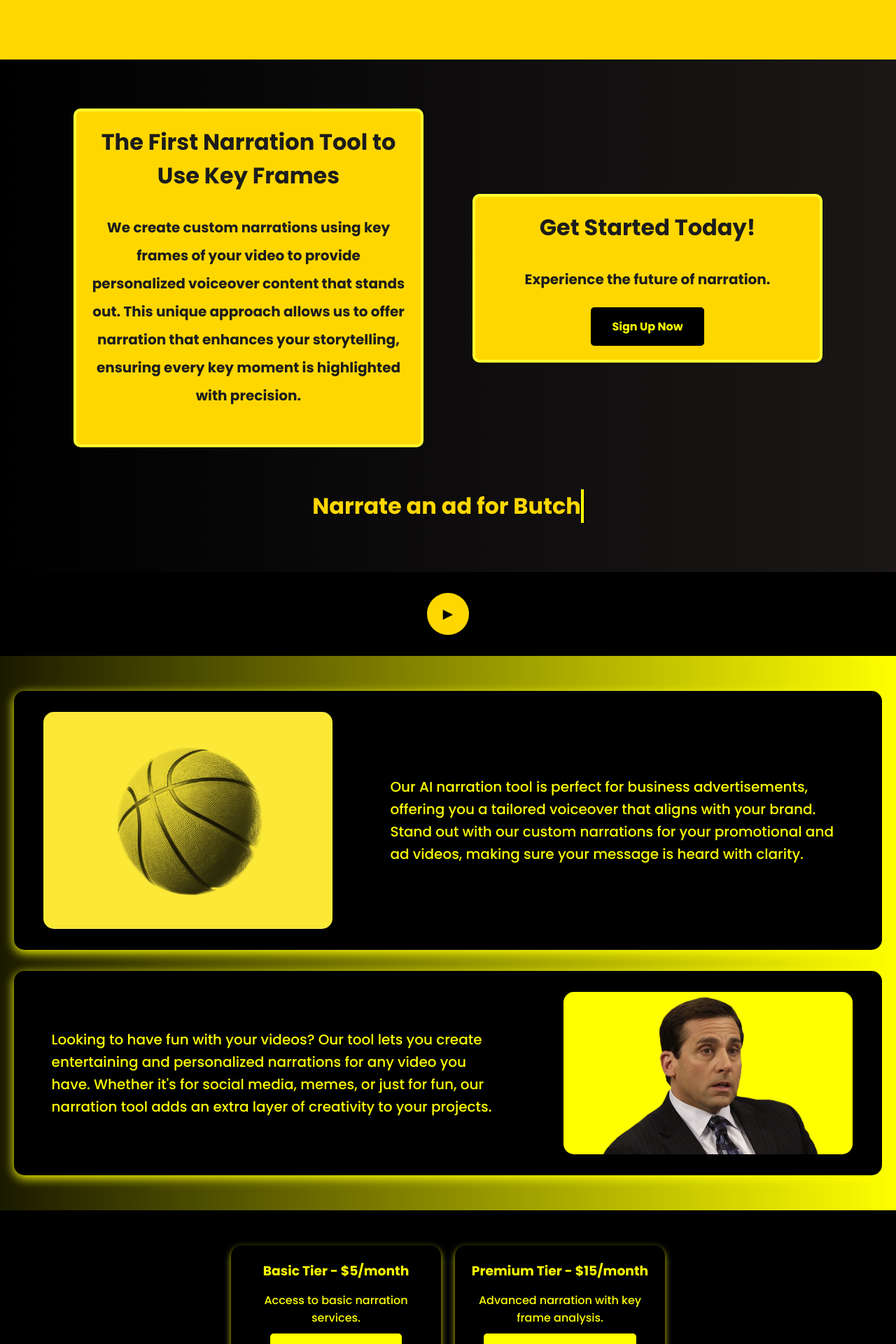
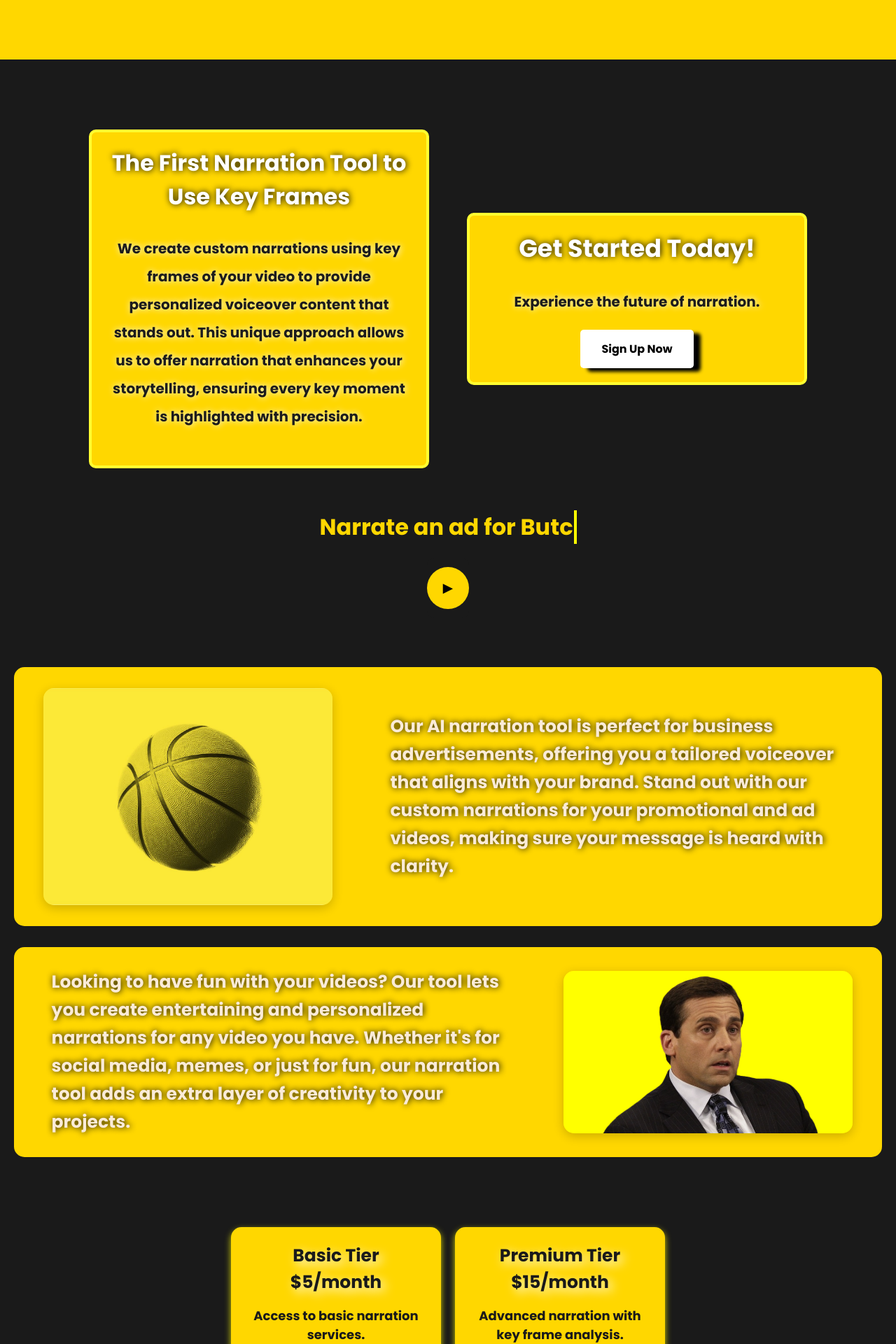
Before and after one commit to jbsam7/ButchAI, a Flask app: page / in a window 1280 px wide. Shown: the part 400-2320 px from the top of the page at 70% size. Run offline with Flask 3, Linux system fonts and the light colour scheme.

Commit message:
updated landing page

```diff
--- a/templates/main.html
+++ b/templates/main.html
@@ -14,7 +14,7 @@
         }
 
         html, body {
-            background-color: black;
+            background-color: #1a1a1a;
             color: yellow;
             font-family: 'Poppins', sans-serif;
             margin: 0;
@@ -29,7 +29,7 @@
             left: 0;
             width: 100%;
             height: 100%; /* Use 100% instead of 100vh to prevent mobile viewport height issues */
-            background-color: black;
+            background-color: #1a1a1a;
             display: flex;
             justify-content: center;
             align-items: center;
@@ -243,14 +243,19 @@
 
         /* Second banner adjustments */
         .second-banner {
-            background: linear-gradient(to right, black, rgb(27, 23, 23));
+            background: #1a1a1a;
             color: #1a1a1a;
-            padding: 70px;
+            padding: 100px;
             text-align: center;
             font-family: 'Poppins', sans-serif;
             display: flex;
             flex-direction: column; /* Change to column to stack content vertically */
             align-items: center; /* Center align items */
+
+            margin-bottom: -100px;
+
+
+
         }
 
         .second-banner-content {
@@ -291,12 +296,14 @@
             text-align: center;
             margin-top: 20px;
             animation: none; /* Prevent animation until triggered */
+
         }
         .second-banner h2 {
             font-size: 32px;
             font-weight: bold;
-            color: #1c1c1c;
+            color: white;
             text-align: center;
+            text-shadow: black 1px 0 10px;
         }
 
         .second-banner p {
@@ -305,13 +312,14 @@
             color: #1c1c1c;
             margin: 30px 0px;
             line-height: 2;
+            text-shadow: white 1px 0 10px;
         }
 
         .call-to-action h3 {
-            font-size: 32px;
+            font-size: 35px;
             font-weight: bold;
-            color: #1c1c1c;
-            margin-bottom: 15px;
+            color: white;
+            text-shadow: black 1px 0 10px;
         }
 
         .call-to-action p {
@@ -323,18 +331,18 @@
 
         .cta-button {
             display: inline-block;
-            background-color: black;
-            color: yellow;
+            background-color: white;
+            color: black;
             padding: 15px 30px;
             border-radius: 5px;
             text-decoration: none;
             font-weight: bold;
-            transition: background-color 0.3s, box-shadow 0.3s;
+            box-shadow: 10px 5px 5px black;
         }
 
         .cta-button:hover {
-            background-color: #1a1a1a;
-            box-shadow: 0 0 10px yellow;
+            background-color: #FFFF31;
+            box-shadow: 10px 5px 5px black;
         }
 
 
@@ -356,9 +364,9 @@
             align-items: center;
             justify-content: center;
             margin: 20px auto;
-            padding: 10px;
+            padding: 1% 0%;
             border-radius: 10px;
-            background-color: black; /* Optional: Background color for the container */
+            background-color: #1a1a1a; /* Optional: Background color for the container */
             max-width: fit-content;
         }
 
@@ -374,6 +382,7 @@
             align-items: center;
             justify-content: center;
             transition: background-color 0.3s;
+
         }
 
         #playPauseBtn:hover {
@@ -387,14 +396,16 @@
 
         /* Third banner */
         .third-banner {
-            background: linear-gradient(to right, rgba(255, 255, 0, 0.1), yellow);
+            background: #1a1a1a;
             padding: 50px 20px;
             text-align: center;
             display: flex;
             flex-direction: column;
             gap: 30px;
             font-family: 'Poppins', sans-serif;
-            color: yellow;
+            color:antiquewhite;
+            font-weight: bold;
+            font-size: 40px;
         }
 
         .third-banner-section {
@@ -403,9 +414,9 @@
             justify-content: space-between;
             flex-wrap: wrap;
             padding: 30px;
-            background-color: black; /* Adds a subtle background to each section */
+            background-color: #FFD700; /* Adds a subtle background to each section */
             border-radius: 15px; /* Rounded corners for each section */
-            box-shadow: 0px 4px 15px yellow; /* Shadow for depth */
+
         }
 
         .third-banner-section:nth-child(even) {
@@ -426,12 +437,14 @@
 
 
         .third-banner-section p {
-            font-size: 20px;
+            font-size: 25px;
             line-height: 1.6;
             width: 55%; /* Adjusted width to fit alongside the video */
             text-align: left;
             margin-right: 2%;
             margin-left: 2%;
+            text-shadow: black 1px 0 10px;
+
         }
 
         /* Subscription options */
@@ -450,7 +463,7 @@
             padding: 20px;
             border-radius: 15px;
             text-align: center;
-            background-color: black;
+            background-color: #FFD700;
             box-shadow: 0px 4px 10px rgba(255, 255, 0, 0.8);
             transition: transform 0.3s, box-shadow 0.3s;
             border: 2px solid transparent;
@@ -463,19 +476,31 @@
 
         .subscription-tier h3 {
             margin-bottom: 15px;
+            color: #1a1a1a;
+            text-shadow: white 5px 5px 15px;
+            font-size: 25px;
+
+            border-radius: 4px;
         }
 
         .subscription-tier p {
             margin-bottom: 10px;
+            color:#1a1a1a;
+            font-weight: bold;
+            font-size: 18px;
         }
 
         .subscription-tier a {
             color: black;
-            background-color: yellow;
+            background-color: white;
             padding: 10px 20px;
             text-decoration: none;
             border-radius: 5px;
             display: inline-block;
+            font-weight: bold;
+            border: #FFFF31 solid 4px;
+            box-shadow: 10px 5px 5px red;
+
         }
 
         /* Footer section */
@@ -573,8 +598,12 @@
         }
         /* Adjust .second-banner */
         .second-banner {
-            padding: 20px 0; /* Reduce horizontal padding */
+            padding: 50px 0; /* Reduce horizontal padding */
             align-items: stretch; /* Allow child items to stretch full width */
+            margin-bottom: -50px;
+            margin-top: 10px;
+
+
         }
 
         /* Adjust .second-banner-content */
@@ -582,6 +611,7 @@
             flex-direction: column;
             align-items: stretch; /* Stretch child items to full width */
             width: 100%;
+
         }
 
         .second-banner-left, .second-banner-right {
@@ -841,12 +871,12 @@
     <!-- Subscription options-->
     <div id="subscriptions" class="subscription-options">
         <div class="subscription-tier">
-            <h3>Basic Tier - $5/month</h3>
+            <h3>Basic Tier  $5/month</h3>
             <p>Access to basic narration services.</p>
             <a href="/signup">Subscribe to Basic</a>
         </div>
         <div class="subscription-tier">
-            <h3>Premium Tier - $15/month</h3>
+            <h3>Premium Tier  $15/month</h3>
             <p>Advanced narration with key frame analysis.</p>
             <a href="/signup">Subscribe to Premium</a>
         </div>
```
